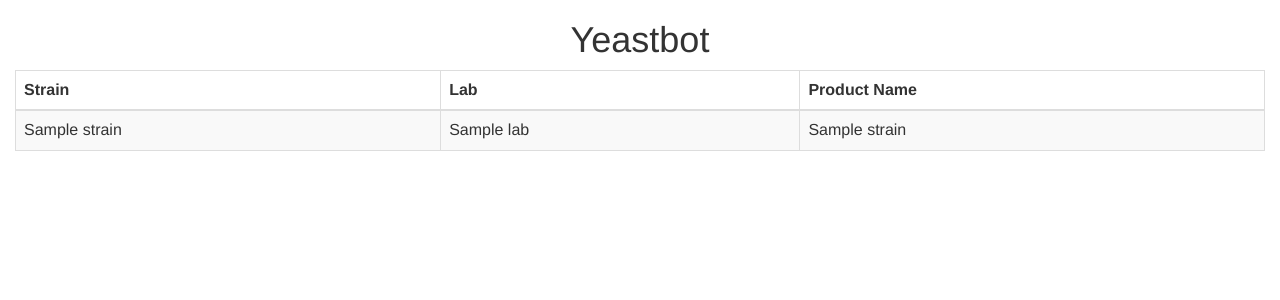
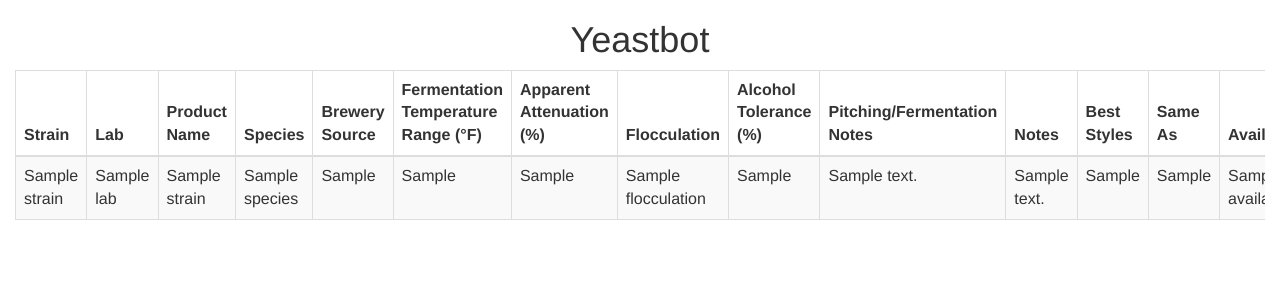
Before and after one commit to as0bu/yeastbot, a Django app: template yeastbot_app/templates/yeastbot.html in a window 1280 px wide. Shown: the top 300 px of the page. Run offline with Django 3.2, Linux system fonts and the light colour scheme; the template is opened without the code that fills it: most values are stand-ins (such as "Sample title", 1, 10 or a date in 2020); some libraries are stand-ins or nearby versions.

Commit message:
Adding more columns to the webpage

```diff
--- a/yeastbot_app/templates/yeastbot.html
+++ b/yeastbot_app/templates/yeastbot.html
@@ -11,6 +11,18 @@
                         <th class="header"> Strain <i class="icon-sort"></i></th>
                         <th class="header"> Lab <i class="icon-sort"></i></th>
                         <th class="header"> Product Name <i class="icon-sort"></i></th>
+                        <th class="header"> Species <i class="icon-sort"></i></th>
+                        <th class="header"> Brewery Source <i class="icon-sort"></i></th>
+                        <th class="header"> Fermentation Temperature Range (&deg;F) <i class="icon-sort"></i></th>
+                        <th class="header"> Apparent Attenuation (%) <i class="icon-sort"></i></th>
+                        <th class="header"> Flocculation <i class="icon-sort"></i></th>
+                        <th class="header"> Alcohol Tolerance (%) <i class="icon-sort"></i></th>
+                        <th class="header"> Pitching/Fermentation Notes <i class="icon-sort"></i></th>
+                        <th class="header"> Notes <i class="icon-sort"></i></th>
+                        <th class="header"> Best Styles <i class="icon-sort"></i></th>
+                        <th class="header"> Same As <i class="icon-sort"></i></th>
+                        <th class="header"> Availability <i class="icon-sort"></i></th>
+                        <th class="header"> URL/Citations <i class="icon-sort"></i></th>
                     </tr>
                 </thead>
                 <tbody>
@@ -20,6 +32,18 @@
                         <td>{{ strain.strain }}</td>
                         <td>{{ strain.lab }}</td>
                         <td>{{ strain.product_name }}</td>
+                        <td>{{ strain.species }}</td>
+                        <td>{{ strain.brewery_source }}</td>
+                        <td>{{ strain.fermentation_range }}</td>
+                        <td>{{ strain.apparent_attenuation }}</td>
+                        <td>{{ strain.flocculation }}</td>
+                        <td>{{ strain.alcohol_tolerance }}</td>
+                        <td>{{ strain.pitching_fermentation_notes }}</td>
+                        <td>{{ strain.notes }}</td>
+                        <td>{{ strain.best_styles }}</td>
+                        <td>{{ strain.same_as }}</td>
+                        <td>{{ strain.availability }}</td>
+                        <td>{{ strain.url_citation }}</td>
                     </tr>
                     {% endfor %}
 
```
